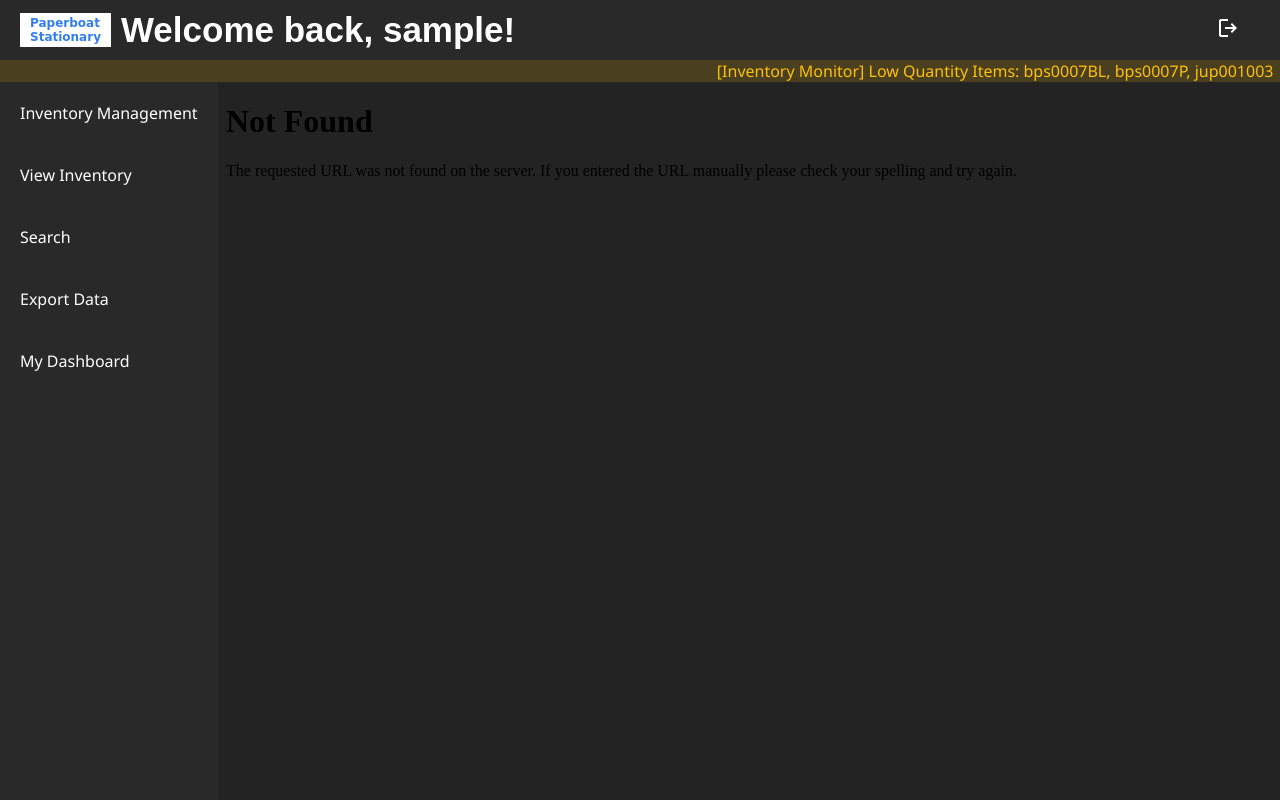
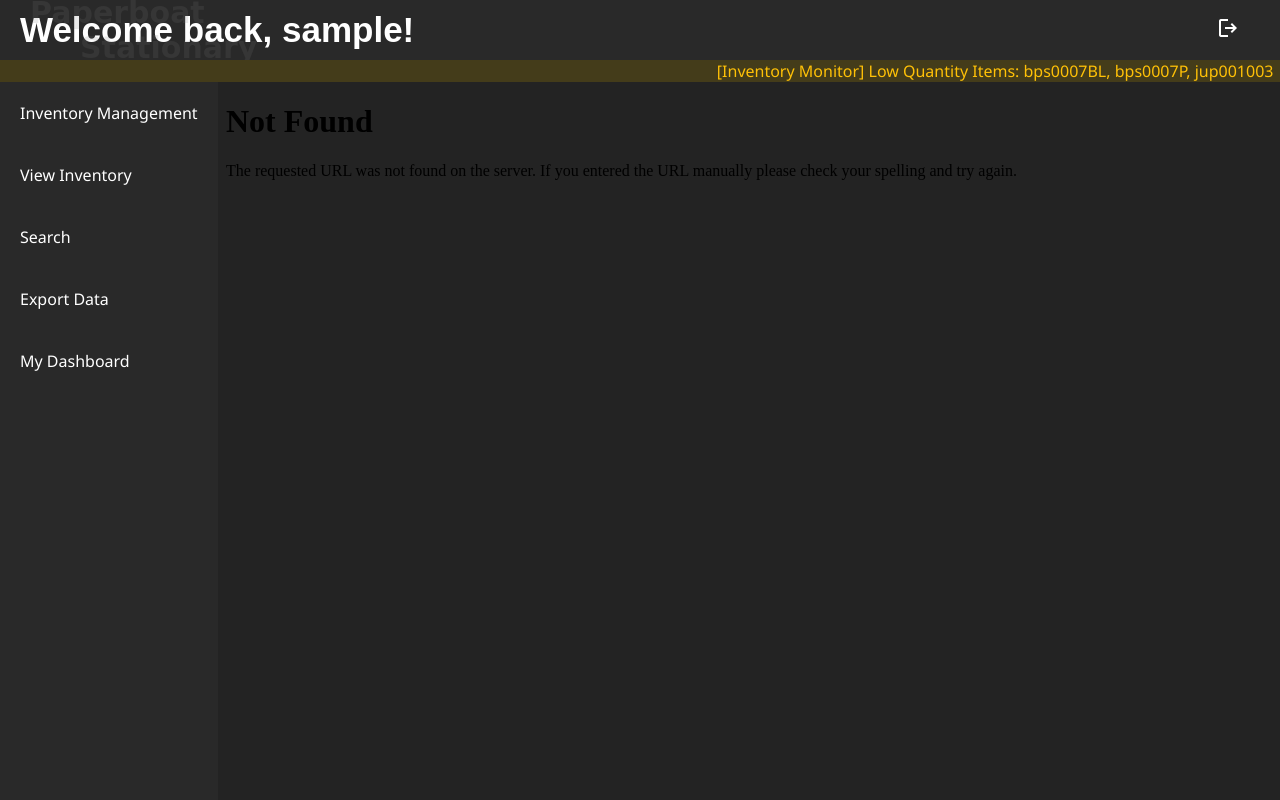
Before and after one commit to JerryIs-strong/sba_inventory_system, a Python web app: template templates/index.html in a window 1280 px wide. Run offline with Jinja, Linux system fonts and the light colour scheme; the template is opened without the code that fills it: most values are stand-ins (such as "Sample title", 1, 10 or a date in 2020); some web fonts are replaced.

Commit message:
Update UI

```diff
--- a/app.py
+++ b/app.py
@@ -365,6 +365,7 @@ def signout():
     itg.log(f'[{session["group"]}] User "{session["username"]}" signout the system')
     session.clear()
     from_admin = False
+    flash("Signout sucess", "info")
     return redirect(url_for('login'))
 
 @app.route('/suspend')
--- a/data/system.json
+++ b/data/system.json
@@ -1 +1 @@
-{"hash": "9b753bdc5bf554706d6a0d5b4767473b", "version": "v1.0.4", "p_version": "v1.1.0", "sys_setting": {"low_quantity": 20}}
+{"hash": "9b753bdc5bf554706d6a0d5b4767473b", "version": "v1.0.4", "p_version": "v1.2.5", "sys_setting": {"low_quantity": 20}}
--- a/static/css/index.css
+++ b/static/css/index.css
@@ -34,14 +34,14 @@ h3 {
 }
 
 .brand {
-    font-family: "Noto Sans", sans-serif;
-    font-size: 12px;
-    background-color: #fff;
-    color: #337eee;
+    font-size: 30px;
+    color: rgba(121, 121, 121, 0.164);
     width: fit-content;
     padding: 3px 10px;
     margin-right: 10px;
     font-family: "Mynerve", cursive;
+    position: absolute;
+    z-index: 1;
 }
 
 nav {
@@ -52,6 +52,7 @@ nav {
     display: flex;
     align-items: center;
     justify-content: space-between;
+    overflow: hidden;
 }
 
 .sidebar {
@@ -170,11 +171,12 @@ iframe {
 }
 
 .inventoryAlert{
-    background-color: var(--message-warning-background);
+    background-color: #443c1a;
     color: var(--message-warning-font);
     justify-content: center;
     overflow: hidden;
     display: none;
+    z-index: 2;
 }
 
 .inventoryAlert .main_alert{
--- a/static/css/login.css
+++ b/static/css/login.css
@@ -97,6 +97,7 @@ form button span{
     color: var(--font-color);
     transition: all 0.3s ease-in-out;
     border: 1px solid #fff;
+    border-radius: 10px;
 }
 
 form label{
--- a/static/css/signup.css
+++ b/static/css/signup.css
@@ -97,6 +97,7 @@ form button span{
     color: var(--font-color);
     transition: all 0.3s ease-in-out;
     border: 1px solid #fff;
+    border-radius: 10px;
 }
 
 form label{
--- a/templates/admin.html
+++ b/templates/admin.html
@@ -60,7 +60,7 @@
             <label for="confirm">Confirm passkey: </label>
             <input type="text" name="confirm" id="confirm" placeholder="Please select an account" required>
         </div>
-        <button type="submit" style="background-color: rgb(245, 104, 104);"><span class="material-symbols-outlined btn-icon">delete</span>Delete</button>
+        <button type="submit" style="background-color: rgb(199, 73, 73);"><span class="material-symbols-outlined btn-icon">delete</span>Delete</button>
     </form>
     <div class="output" data-fname="System Log(Today)">
         {% if syslog %}
--- a/templates/index.html
+++ b/templates/index.html
@@ -10,7 +10,7 @@
 </head>
 <body>
     <nav>
-        <h3><div class="brand" style="cursor: pointer;" onclick="window.location = '/'">Paperboat<br> Stationary</div>Welcome back, {{username}}! </h3>
+        <h3><div class="brand">Paperboat<br><div style="margin-left: 50px;">Stationary</div></div>Welcome back, {{username}}! </h3>
         <a href="{{url_for('signout')}}" class="signout" title="Signout"><span class="material-symbols-outlined">logout</span></a>
     </nav>
     <div class="inventoryAlert" id="inventoryAlert">
--- a/templates/login.html
+++ b/templates/login.html
@@ -40,7 +40,6 @@
             {% endif %}
         {% endwith %}
     </div>
-    <p class="version">{{version}}_via_deployment_server</p>
     <script>
         document.addEventListener("contextmenu", function(event) {
             event.preventDefault();
--- a/templates/signup.html
+++ b/templates/signup.html
@@ -44,7 +44,6 @@
             {% endif %}
         {% endwith %}
     </div>
-    <p class="version">{{version}}_via_deployment_server</p>
     <script>
         function validateForm() {
             const newPassword = document.getElementById("password").value;
```
